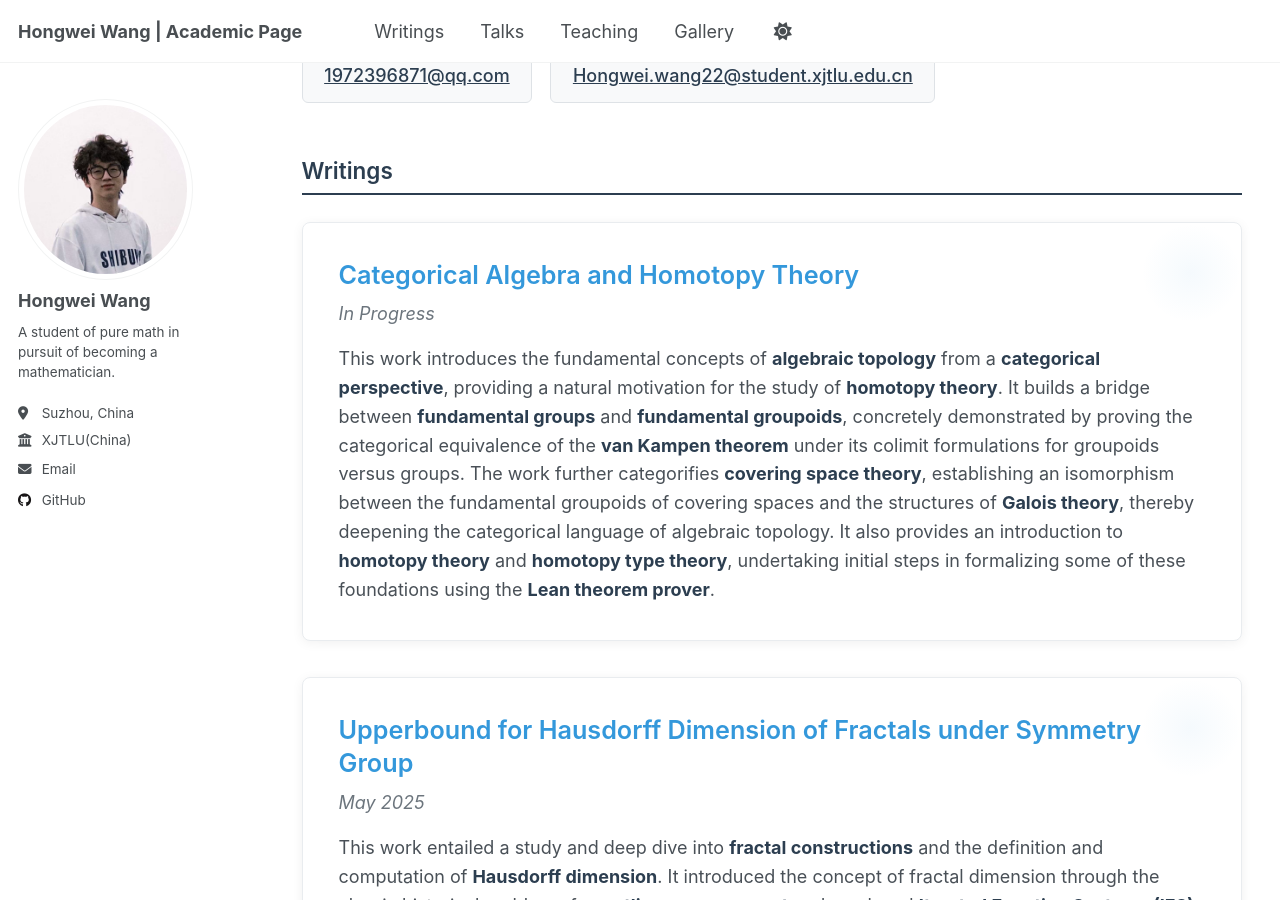
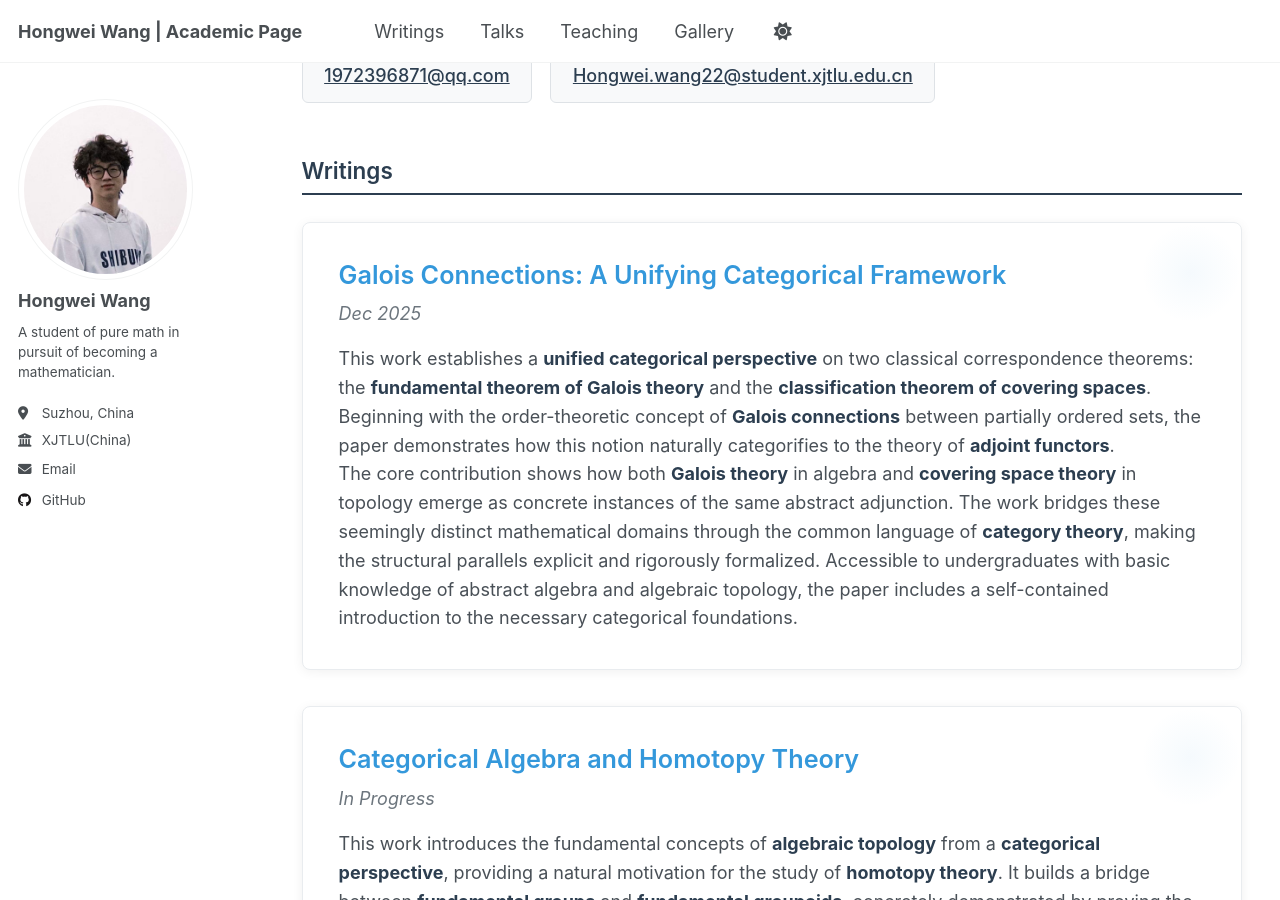
Before and after one commit to WangHongWei-AcademicPage/WangHongWei-AcademicPage.github.io, a Jekyll site: the page built from _pages/writings.html, in a window 1280 px wide and 900 px high, scrolled down 293 px. Built offline with Jekyll 4.4.1, drawn with Linux system fonts in a browser that asks for light colours; a script that is not in the unit is left out.

Commit message:
Update writings.html

```diff
--- a/_pages/writings.html
+++ b/_pages/writings.html
@@ -177,6 +177,19 @@ author_profile: true
 
   <h2 class="section-title">Writings</h2>
 
+    <div class="writing-card fade-in">
+  <div class="writing-header">
+    <h3 class="writing-title"><a href="../assets/Galois_Connection.pdf">Galois Connections: A Unifying Categorical Framework</a></h3>
+    <div class="writing-meta">Dec 2025</div>
+  </div>
+  <p class="writing-description">
+    This work establishes a <strong>unified categorical perspective</strong> on two classical correspondence theorems: the <strong>fundamental theorem of Galois theory</strong> and the <strong>classification theorem of covering spaces</strong>. Beginning with the order-theoretic concept of <strong>Galois connections</strong> between partially ordered sets, the paper demonstrates how this notion naturally categorifies to the theory of <strong>adjoint functors</strong>.
+  </p>
+  <p class="writing-description">
+    The core contribution shows how both <strong>Galois theory</strong> in algebra and <strong>covering space theory</strong> in topology emerge as concrete instances of the same abstract adjunction. The work bridges these seemingly distinct mathematical domains through the common language of <strong>category theory</strong>, making the structural parallels explicit and rigorously formalized. Accessible to undergraduates with basic knowledge of abstract algebra and algebraic topology, the paper includes a self-contained introduction to the necessary categorical foundations.
+  </p>
+</div>
+
   <div class="writing-card fade-in">
     <div class="writing-header">
       <h3 class="writing-title"><a href="../assets/categorical_algebra_1118.pdf">Categorical Algebra and Homotopy Theory</a></h3>
```
